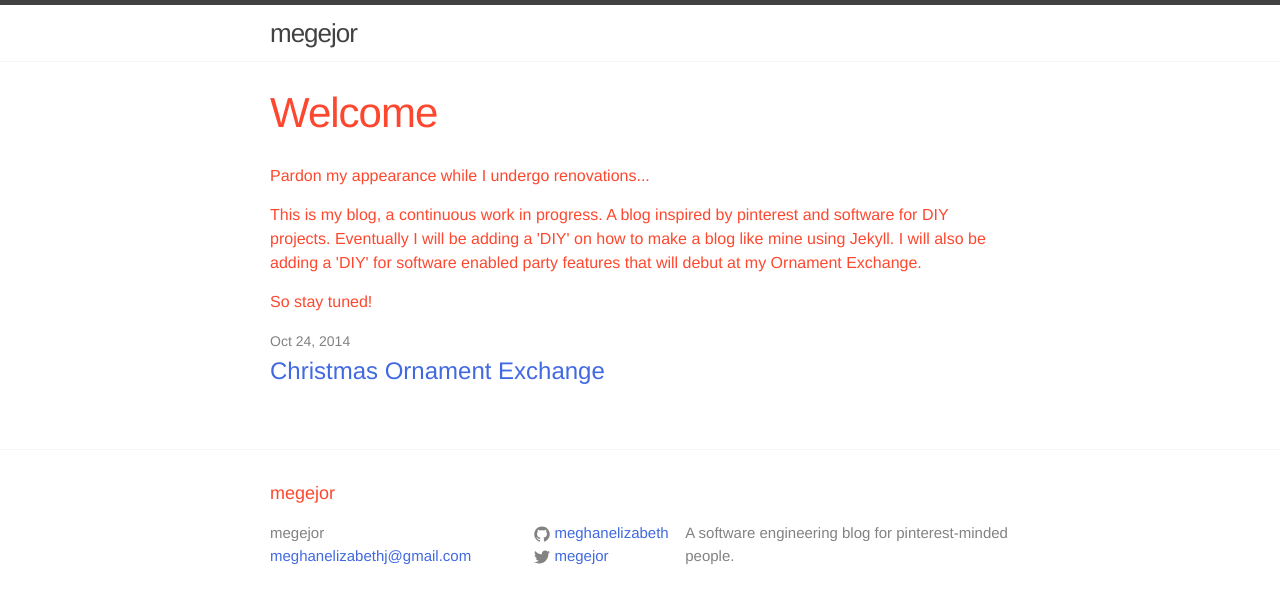
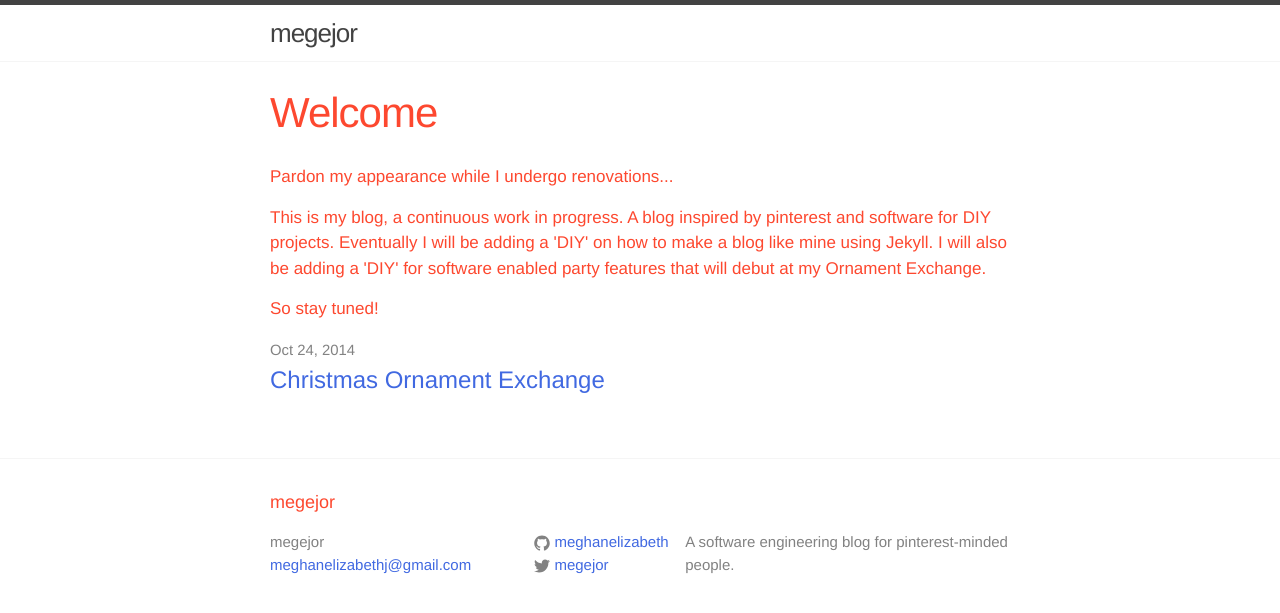
Before and after one commit to meghanelizabeth/megejor, a Jekyll site: the page built from index.html, in a window 1280 px wide. Shown: the top 613 px of the page. Built offline with Jekyll 4.4.1, drawn with Linux system fonts in a browser that asks for light colours.

Commit message:
changes to css

```diff
--- a/css/main.scss
+++ b/css/main.scss
@@ -7,7 +7,7 @@
 
 // Our variables
 $base-font-family: Helvetica, Arial, sans-serif;
-$base-font-size:   16px;
+$base-font-size:   17px;
 $small-font-size:  $base-font-size * 0.875;
 $base-line-height: 1.5;
 
```
